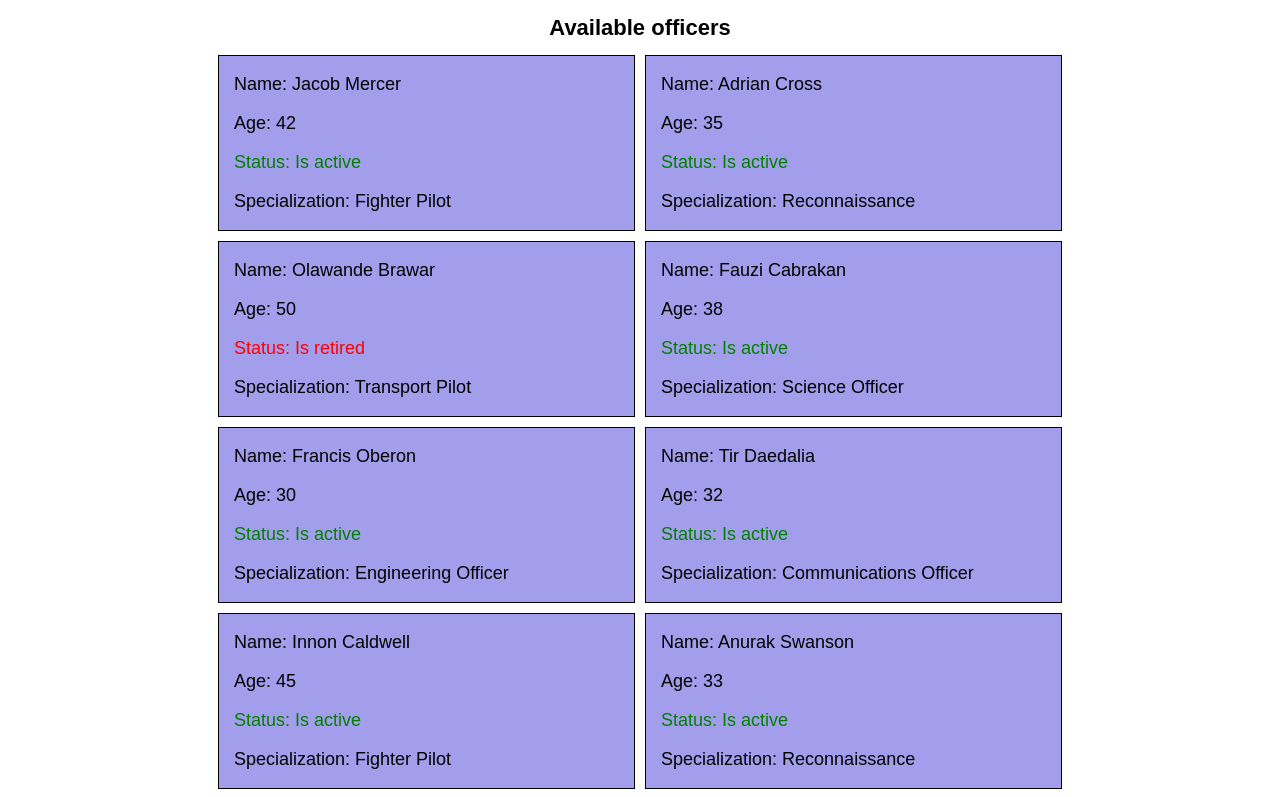
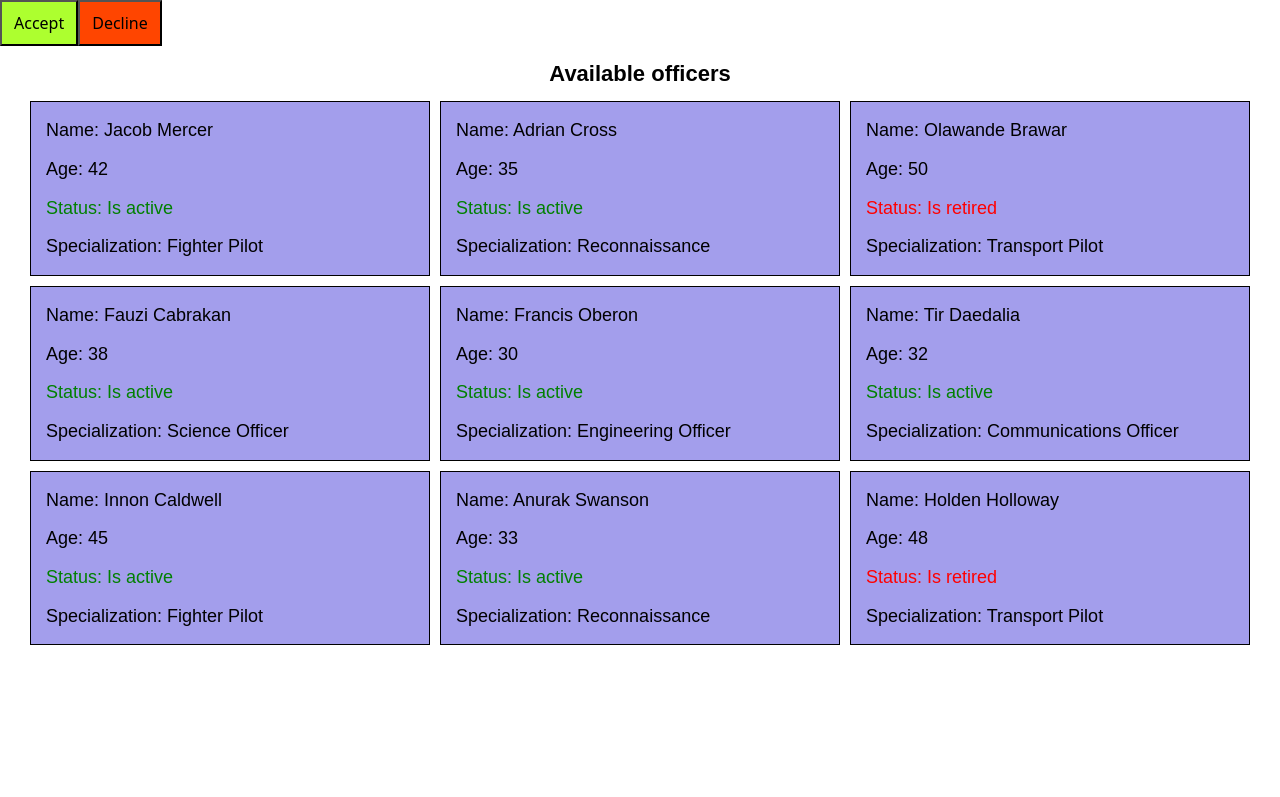
Before and after one commit to vpronyuk/react_training, a React (Vite) app: page / in a window 1280 px wide. Shown: the top 797 px of the page. Built offline with nearby package versions, Linux system fonts and the light colour scheme.

Commit message:
complete lesson 2

```diff
--- a/package.json
+++ b/package.json
@@ -11,6 +11,7 @@
   },
   "dependencies": {
     "clsx": "^2.1.1",
+    "modern-normalize": "^3.0.0",
     "react": "^18.3.1",
     "react-dom": "^18.3.1"
   },
--- a/src/components/App/App.jsx
+++ b/src/components/App/App.jsx
@@ -1,10 +1,15 @@
 import OfficersList from "../OfficersList/OfficersList";
+import Button from "../Button/Button";
 import data from "../../officers.json";
 import css from "./App.module.css";
 
 export default function App() {
   return (
     <div className={css.container}>
+      <Button variant="primary">Accept</Button>
+      <Button type="submit" variant="secondary">
+        Decline
+      </Button>
       <h1 className={css.title}>Available officers</h1>
       <OfficersList officers={data} />
     </div>
--- /dev/null
+++ b/src/components/Button/Button.jsx
@@ -0,0 +1,16 @@
+import clsx from "clsx";
+import css from "./Button.module.css";
+
+export default function Button({ type = "button", variant, children }) {
+  return (
+    <button
+      className={clsx(
+        css.btn,
+        variant === "primary" ? css.primary : css.secondary
+      )}
+      type={type}
+    >
+      {children}
+    </button>
+  );
+}
--- /dev/null
+++ b/src/components/Button/Button.module.css
@@ -0,0 +1,11 @@
+.btn {
+  padding: 12px;
+}
+
+.primary {
+  background-color: greenyellow;
+}
+
+.secondary {
+  background-color: orangered;
+}
--- a/src/components/OfficerProfile/OfficerProfile.jsx
+++ b/src/components/OfficerProfile/OfficerProfile.jsx
@@ -4,16 +4,23 @@
 export default function OfficerProfile({
   officer: { name, age, specialization, status },
 }) {
+  const containerClass = clsx(
+    css.status,
+    status === "Active" ? css.active : css.retired
+  );
+  // another variant
+  // const containerClass1 = clsx(css.container, {
+  //   [css.active]: status === "Active",
+  //   [css.retired]: status === "Retired",
+  //   [css.kia]: status === "KIA",
+  // });
+  // ================
+
   return (
     <div className={css.cardInfo}>
       <p>Name: {name}</p>
       <p>Age: {age}</p>
-      <p
-        className={clsx(
-          css.status,
-          status === "Active" ? css.active : css.retired
-        )}
-      >
+      <p className={containerClass}>
         Status: {status === "Active" ? "Is active" : "Is retired"}
       </p>
       <p>Specialization: {specialization}</p>
--- a/src/main.jsx
+++ b/src/main.jsx
@@ -1,5 +1,6 @@
 import { StrictMode } from "react";
 import { createRoot } from "react-dom/client";
+import "modern-normalize";
 
 import App from "./components/App/App";
 
```
Also changed, not shown: 1 other file (tests, documents, lock files or other folders).
